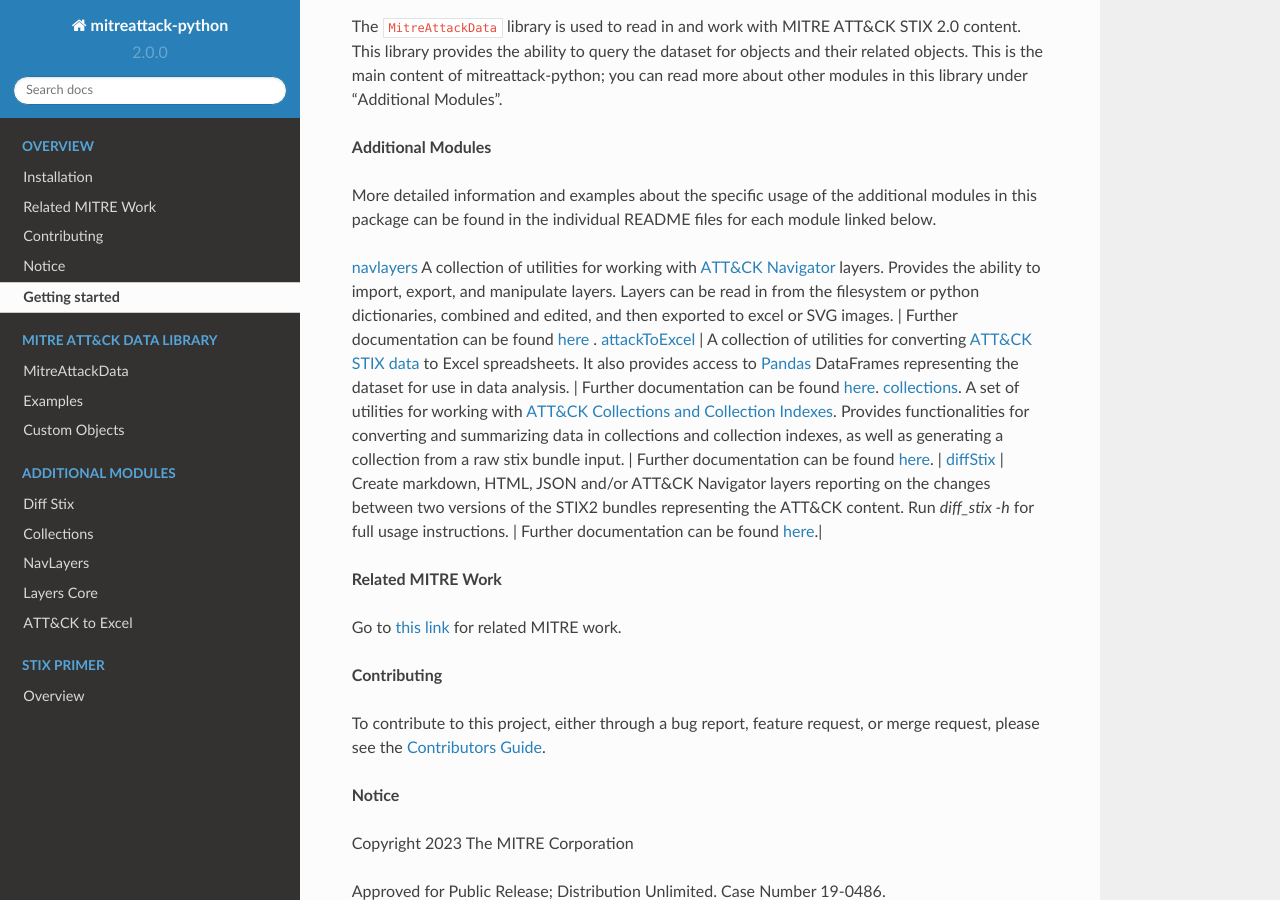
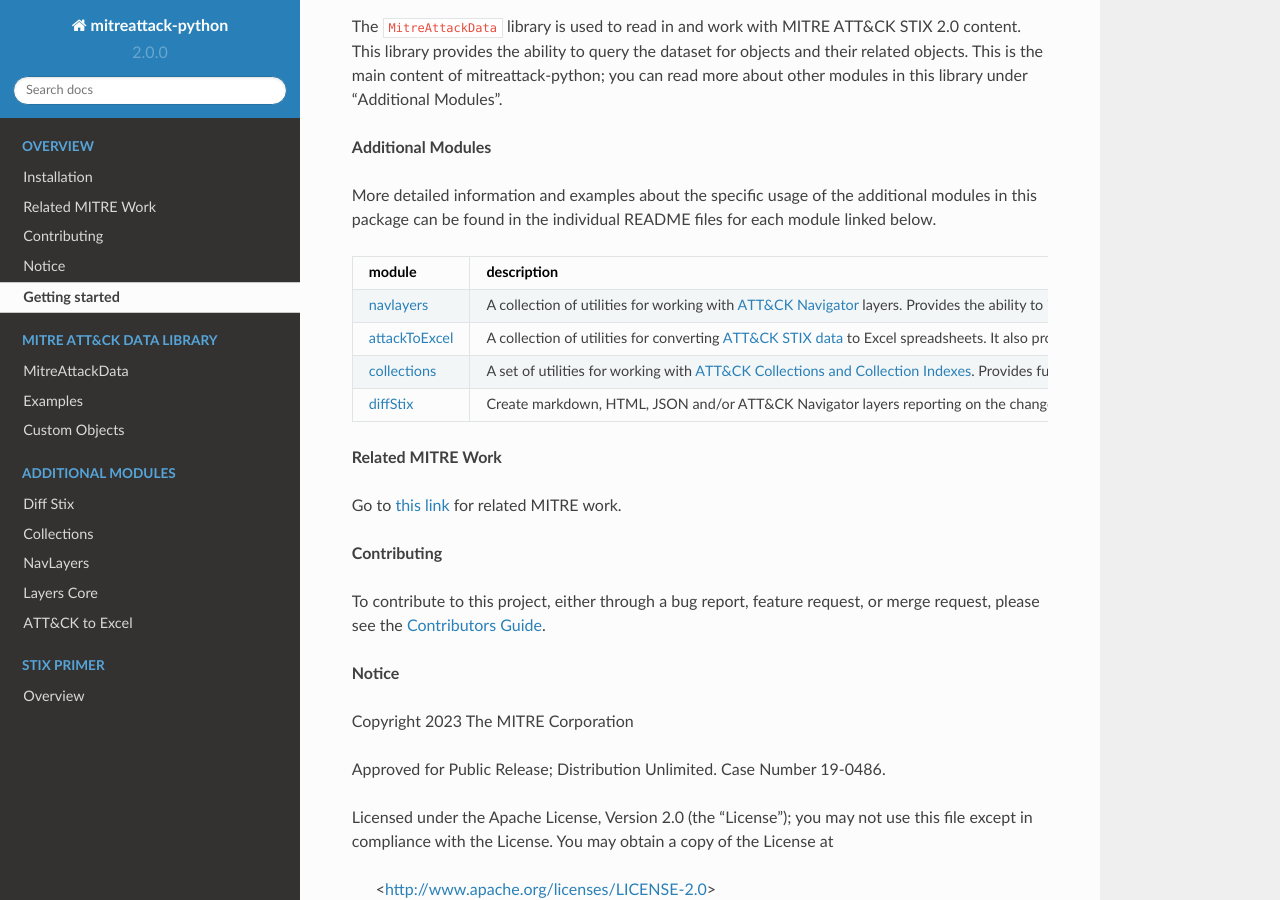
Before and after one commit to mitre-attack/mitreattack-python, a Sphinx documentation site: the page built from docs/getting_started.rst, in a window 1280 px wide and 900 px high, scrolled down 433 px. Built offline with Sphinx 7.4.7 and the Read the Docs theme 2.0.0, drawn with Linux system fonts in a browser that asks for light colours; pages that are not in the unit, such as notebooks, are missing from menus.

Commit message:
cleaning up getting_started page

```diff
--- a/docs/getting_started.rst
+++ b/docs/getting_started.rst
@@ -25,9 +25,26 @@ you can read more about other modules in this library under "Additional Modules"
 
 More detailed information and examples about the specific usage of the additional modules in this package can be found in the individual README files for each module linked below.
 
-`navlayers <https://github.com/mitre-attack/mitreattack-python/tree/master/mitreattack/navlayers>`_ A collection of utilities for working with `ATT&CK Navigator <https://github.com/mitre-attack/attack-navigator>`_ layers. Provides the ability to import, export, and manipulate layers. Layers can be read in from the filesystem or python dictionaries, combined and edited, and then exported to excel or SVG images. | Further documentation can be found `here <https://github.com/mitre-attack/mitreattack-python/blob/master/mitreattack/navlayers/README.md>`_ . `attackToExcel <https://github.com/mitre-attack/mitreattack-python/tree/master/mitreattack/attackToExcel>`_ | A collection of utilities for converting `ATT&CK STIX data <https://github.com/mitre/cti>`_ to Excel spreadsheets. It also provides access to `Pandas <https://pandas.pydata.org/>`_ DataFrames representing the dataset for use in data analysis. | Further documentation can be found `here <https://github.com/mitre-attack/mitreattack-python/blob/master/mitreattack/attackToExcel/README.md>`_.
-`collections <https://github.com/mitre-attack/mitreattack-python/tree/master/mitreattack/collections>`_. A set of utilities for working with `ATT&CK Collections and Collection Indexes <https://github.com/center-for-threat-informed-defense/attack-workbench-frontend/blob/master/docs/collections.md>`_. Provides functionalities for converting and summarizing data in collections and collection indexes, as well as generating a collection from a raw stix bundle input. | Further documentation can be found `here <https://github.com/mitre-attack/mitreattack-python/blob/master/mitreattack/collections/README.md>`_.
-| `diffStix <https://github.com/mitre-attack/mitreattack-python/tree/master/mitreattack/diffStix>`_ | Create markdown, HTML, JSON and/or ATT&CK Navigator layers reporting on the changes between two versions of the STIX2 bundles representing the ATT&CK content. Run `diff_stix -h` for full usage instructions. | Further documentation can be found `here <https://github.com/mitre-attack/mitreattack-python/blob/master/mitreattack/diffStix/README.md>`_.|
+
+.. list-table::
+   :widths: 33 33 34
+   :header-rows: 1
+
+   * - module
+     - description
+     - documentation
+   * - `navlayers <https://github.com/mitre-attack/mitreattack-python/tree/master/mitreattack/navlayers>`_
+     -  A collection of utilities for working with `ATT&CK Navigator <https://github.com/mitre-attack/attack-navigator>`_ layers. Provides the ability to import, export, and manipulate layers. Layers can be read in from the filesystem or python dictionaries, combined and edited, and then exported to excel or SVG images.
+     -  Further documentation can be found `here <https://github.com/mitre-attack/mitreattack-python/blob/master/mitreattack/navlayers/README.md>`_
+   * - `attackToExcel <https://github.com/mitre-attack/mitreattack-python/tree/master/mitreattack/attackToExcel>`_
+     - A collection of utilities for converting `ATT&CK STIX data <https://github.com/mitre/cti>`_ to Excel spreadsheets. It also provides access to `Pandas <https://pandas.pydata.org/>`_ DataFrames representing the dataset for use in data analysis.
+     - Further documentation can be found `here <https://github.com/mitre-attack/mitreattack-python/blob/master/mitreattack/attackToExcel/README.md>`_
+   * - `collections <https://github.com/mitre-attack/mitreattack-python/tree/master/mitreattack/collections>`_
+     - A set of utilities for working with `ATT&CK Collections and Collection Indexes <https://github.com/center-for-threat-informed-defense/attack-workbench-frontend/blob/master/docs/collections.md>`_. Provides functionalities for converting and summarizing data in collections and collection indexes, as well as generating a collection from a raw stix bundle input.
+     - Further documentation can be found `here <https://github.com/mitre-attack/mitreattack-python/blob/master/mitreattack/collections/README.md>`_.
+   * - `diffStix <https://github.com/mitre-attack/mitreattack-python/tree/master/mitreattack/diffStix>`_
+     -   Create markdown, HTML, JSON and/or ATT&CK Navigator layers reporting on the changes between two versions of the STIX2 bundles representing the ATT&CK content. Run `diff_stix -h` for full usage instructions.
+     - Further documentation can be found `here <https://github.com/mitre-attack/mitreattack-python/blob/master/mitreattack/diffStix/README.md>`_
 
 
 **Related MITRE Work**
```
